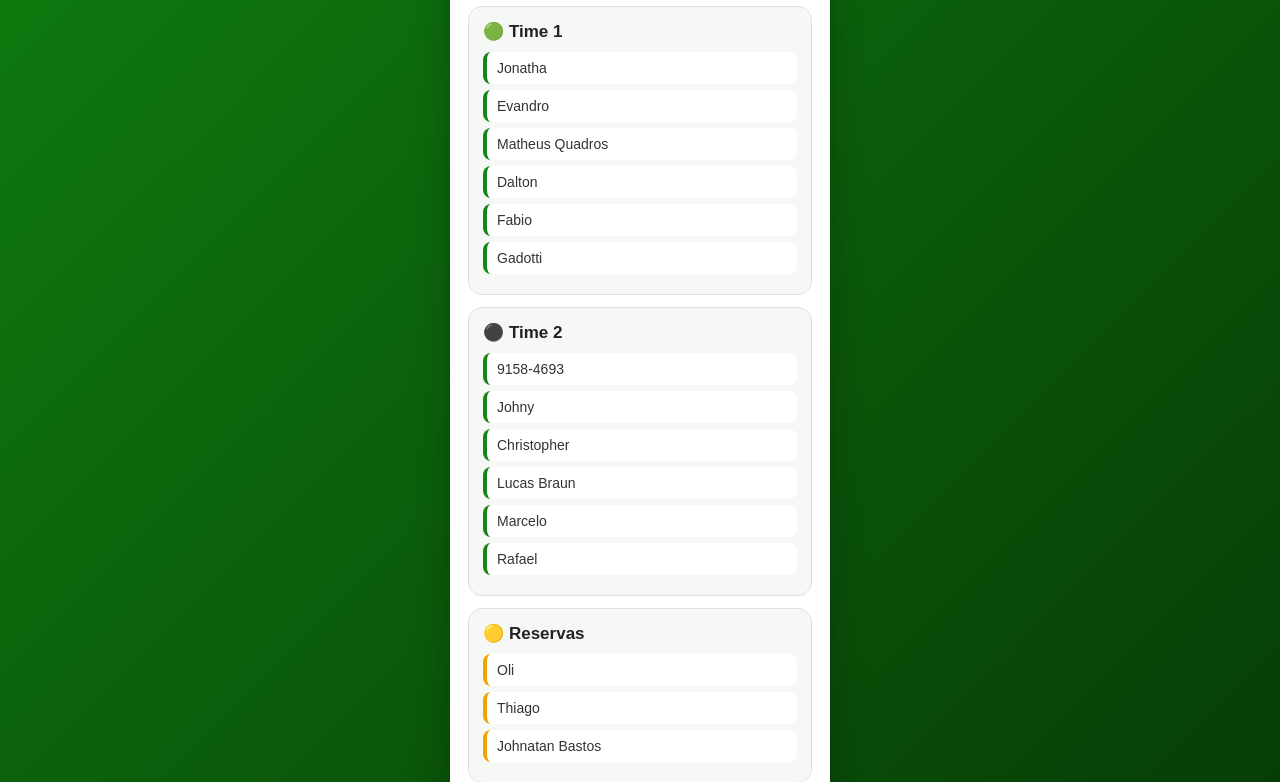
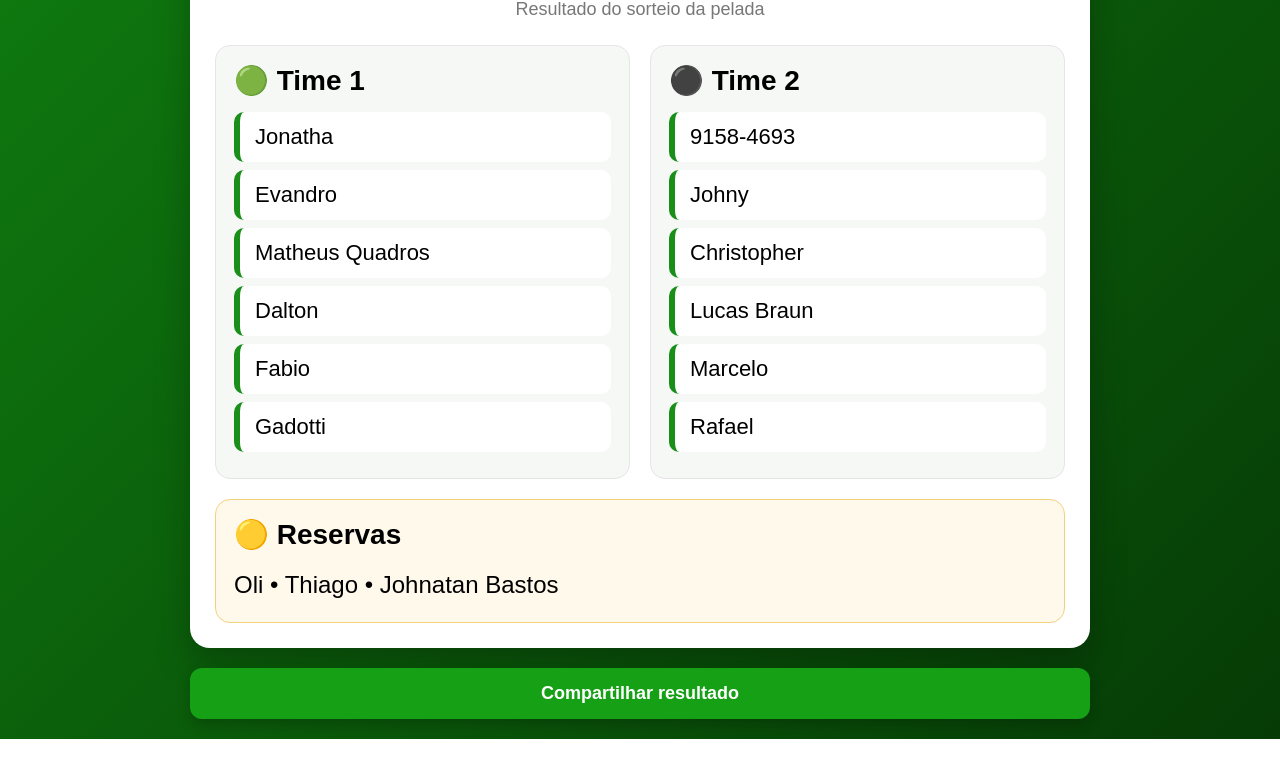
Before and after one commit to viniceosm/SorteioFut, a plain HTML site: page index.html in a window 1280 px wide. Shown: the part 96-878 px from the top of the page. After the commit the page ends 835 px from the top, so only its background shows below. Drawn offline with Linux system fonts and the light colour scheme.

Commit message:
fix: melhoria no fix: melhoria design

```diff
--- a/index.html
+++ b/index.html
@@ -3,7 +3,9 @@
 <head>
     <meta charset="UTF-8">
     <meta name="viewport" content="width=device-width, initial-scale=1.0">
-  <title>Sorteio de Times</title>
+    <title>Times Sorteados</title>
+
+    <script src="https://html2canvas.hertzen.com/dist/html2canvas.min.js"></script>
 
     <style>
         * {
@@ -12,85 +14,92 @@
 
         body {
             margin: 0;
-      min-height: 100vh;
+            padding: 20px;
             font-family: Arial, sans-serif;
             background: linear-gradient(135deg, #0f7b0f, #063b06);
             display: flex;
+            flex-direction: column;
             align-items: center;
-      justify-content: center;
-      padding: 20px;
-    }
-
-    .container {
-      width: 100%;
-      max-width: 380px;
         }
 
         #res {
-      background: #ffffff;
-      border-radius: 18px;
-      padding: 18px;
+            width: 900px;
+            max-width: 100%;
+            background: white;
+            border-radius: 20px;
+            padding: 25px;
             box-shadow: 0 15px 35px rgba(0,0,0,0.25);
-      overflow: hidden;
         }
 
         .titulo {
             text-align: center;
-      margin-bottom: 16px;
+            margin-bottom: 25px;
         }
 
         .titulo h1 {
             margin: 0;
-      font-size: 24px;
             color: #145c14;
+            font-size: 36px;
         }
 
         .titulo p {
-      margin: 5px 0 0;
-      font-size: 13px;
+            margin-top: 8px;
             color: #777;
+            font-size: 18px;
+        }
+
+        .times {
+            display: flex;
+            gap: 20px;
         }
 
         .card-time {
-      margin-top: 12px;
-      border-radius: 14px;
-      padding: 14px;
+            flex: 1;
             background: #f6f8f6;
-      border: 1px solid #e0e0e0;
+            border-radius: 15px;
+            padding: 18px;
+            border: 1px solid #e5e5e5;
         }
 
-    .card-time h2 {
-      margin: 0 0 10px;
-      font-size: 17px;
-      color: #222;
-      display: flex;
-      align-items: center;
-      gap: 6px;
+        .card-time h2,
+        .card-reservas h2 {
+            margin-top: 0;
+            margin-bottom: 15px;
+            font-size: 28px;
         }
 
         .jogador {
-      background: #fff;
-      padding: 8px 10px;
-      border-radius: 8px;
-      margin-bottom: 6px;
-      font-size: 14px;
-      border-left: 4px solid #168516;
-      color: #333;
+            background: white;
+            padding: 12px 15px;
+            border-radius: 10px;
+            margin-bottom: 8px;
+            font-size: 22px;
+            border-left: 6px solid #198f19;
         }
 
-    .reservas .jogador {
-      border-left-color: #f0a500;
+        .card-reservas {
+            margin-top: 20px;
+            background: #fff9eb;
+            border-radius: 15px;
+            padding: 18px;
+            border: 1px solid #f3d27c;
+        }
+
+        #reservas {
+            font-size: 24px;
+            line-height: 1.6;
         }
 
         button {
-      margin-top: 14px;
-      width: 100%;
+            margin-top: 20px;
+            width: 900px;
+            max-width: 100%;
             border: none;
             border-radius: 12px;
-      padding: 13px;
+            padding: 15px;
             background: #16a016;
             color: white;
-      font-size: 15px;
+            font-size: 18px;
             font-weight: bold;
             cursor: pointer;
             box-shadow: 0 6px 14px rgba(0,0,0,0.2);
@@ -99,19 +108,46 @@
         button:hover {
             background: #128512;
         }
+
+        @media (max-width: 768px) {
+            .times {
+                gap: 10px;
+            }
+
+            .titulo h1 {
+                font-size: 28px;
+            }
+
+            .titulo p {
+                font-size: 14px;
+            }
+
+            .card-time h2,
+            .card-reservas h2 {
+                font-size: 20px;
+            }
+
+            .jogador {
+                font-size: 16px;
+                padding: 10px;
+            }
+
+            #reservas {
+                font-size: 18px;
+            }
+        }
     </style>
-
-  <script src="https://html2canvas.hertzen.com/dist/html2canvas.min.js"></script>
 </head>
 
 <body>
-  <div class="container">
+
     <div id="res">
         <div class="titulo">
             <h1>⚽ Times Sorteados</h1>
             <p>Resultado do sorteio da pelada</p>
         </div>
 
+        <div class="times">
             <div class="card-time">
                 <h2>🟢 Time 1</h2>
                 <div id="time1"></div>
@@ -121,15 +157,18 @@
                 <h2>⚫ Time 2</h2>
                 <div id="time2"></div>
             </div>
+        </div>
 
-      <div class="card-time reservas">
+        <div class="card-reservas">
             <h2>🟡 Reservas</h2>
             <div id="reservas"></div>
         </div>
     </div>
 
-    <button onclick="compartilharResultado()">Compartilhar resultado</button>
-  </div>
+    <button onclick="compartilharResultado()">
+        Compartilhar resultado
+    </button>
+
 </body>
 </html>
 
@@ -153,53 +192,91 @@
     ];
 
     var jogadoresNaoVao = [];
+
     var qtdJogadorCadaTime = 6;
 
-  var [time1, time2, reservas] = sortear(jogadores, jogadoresNaoVao, qtdJogadorCadaTime);
+    var [time1, time2, reservas] = sortear(
+        jogadores,
+        jogadoresNaoVao,
+        qtdJogadorCadaTime
+    );
 
-  preencherLista('time1', time1);
-  preencherLista('time2', time2);
-  preencherLista('reservas', reservas);
+    preencherTime('time1', time1);
+    preencherTime('time2', time2);
 
-  function preencherLista(id, lista) {
-    document.getElementById(id).innerHTML = lista
+    document.getElementById('reservas').innerHTML =
+        reservas.length
+            ? reservas.join(' • ')
+            : 'Sem reservas';
+
+    function preencherTime(id, jogadores) {
+        document.getElementById(id).innerHTML =
+            jogadores
                 .map(nome => `<div class="jogador">${nome}</div>`)
                 .join('');
     }
 
     function sortear(jogadores, jogadoresNaoVao, qtdJogadorCadaTime) {
-    var jogadoresDisponiveis = jogadores.filter(jogador =>
-      !jogadoresNaoVao.includes(jogador.nome)
+
+        var jogadoresDisponiveis = jogadores.filter(
+            jogador => !jogadoresNaoVao.includes(jogador.nome)
         );
 
         jogadoresDisponiveis.sort(() => Math.random() - 0.5);
 
-    var time1 = jogadoresDisponiveis.slice(0, qtdJogadorCadaTime).map(j => j.nome);
-    var time2 = jogadoresDisponiveis.slice(qtdJogadorCadaTime, qtdJogadorCadaTime * 2).map(j => j.nome);
-    var reservas = jogadoresDisponiveis.slice(qtdJogadorCadaTime * 2).map(j => j.nome);
+        var time1 = jogadoresDisponiveis
+            .slice(0, qtdJogadorCadaTime)
+            .map(j => j.nome);
+
+        var time2 = jogadoresDisponiveis
+            .slice(qtdJogadorCadaTime, qtdJogadorCadaTime * 2)
+            .map(j => j.nome);
+
+        var reservas = jogadoresDisponiveis
+            .slice(qtdJogadorCadaTime * 2)
+            .map(j => j.nome);
 
         return [time1, time2, reservas];
     }
 
     function compartilharResultado() {
-    html2canvas(document.getElementById('res')).then(function(canvas) {
+
+        html2canvas(document.getElementById('res'), {
+            scale: 2,
+            backgroundColor: '#ffffff'
+        }).then(function(canvas) {
+
             canvas.toBlob(async (blob) => {
-        const files = [new File([blob], 'times-sorteados.png', { type: blob.type })];
+
+                const files = [
+                    new File(
+                        [blob],
+                        'times-sorteados.png',
+                        {
+                            type: 'image/png'
+                        }
+                    )
+                ];
 
                 const shareData = {
                     files
                 };
 
-        if (navigator.canShare && navigator.canShare(shareData)) {
+                if (
+                    navigator.canShare &&
+                    navigator.canShare(shareData)
+                ) {
                     try {
                         await navigator.share(shareData);
                     } catch (err) {
                         if (err.name !== 'AbortError') {
-              console.error(err.name, err.message);
+                            console.error(err);
                         }
                     }
                 } else {
-          alert('Compartilhamento não suportado neste navegador.');
+                    alert(
+                        'Compartilhamento não suportado neste navegador.'
+                    );
                 }
             });
         });
```
Lines whose indentation alone changed are shown as unchanged.
